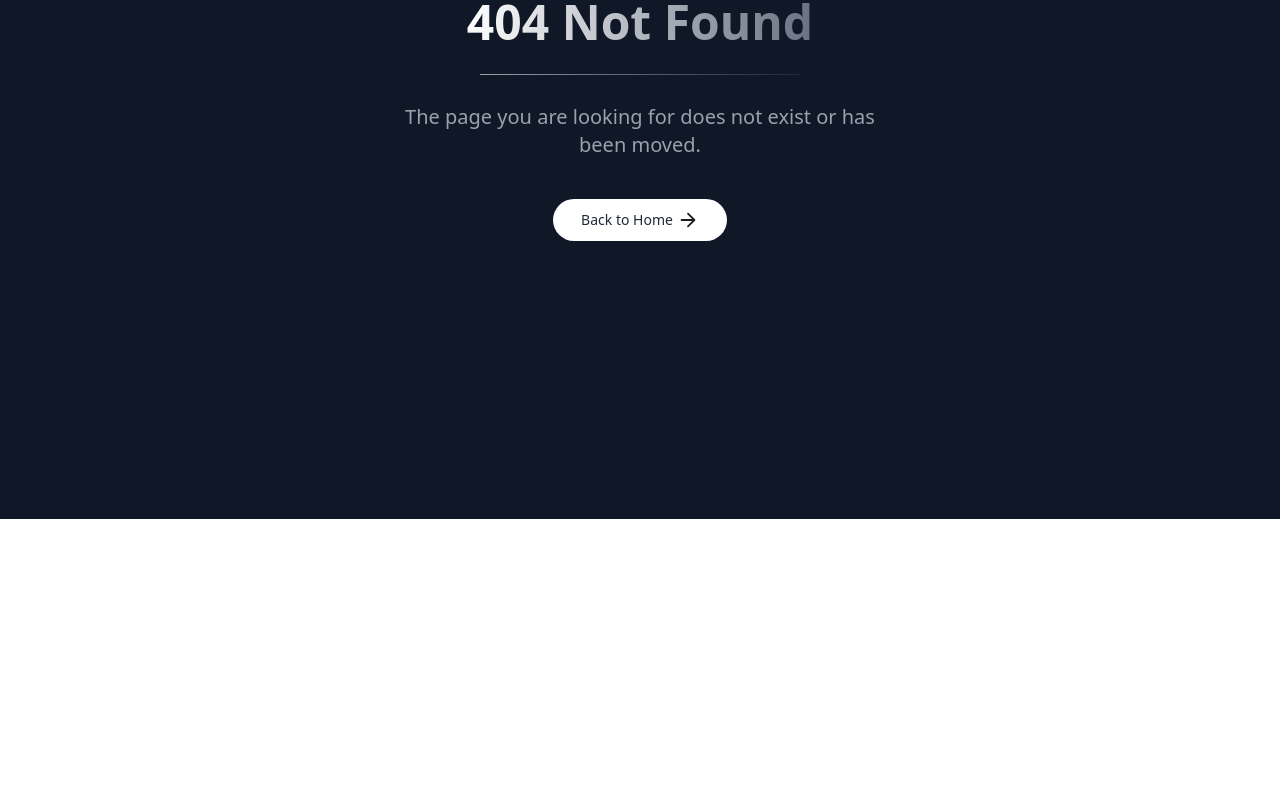
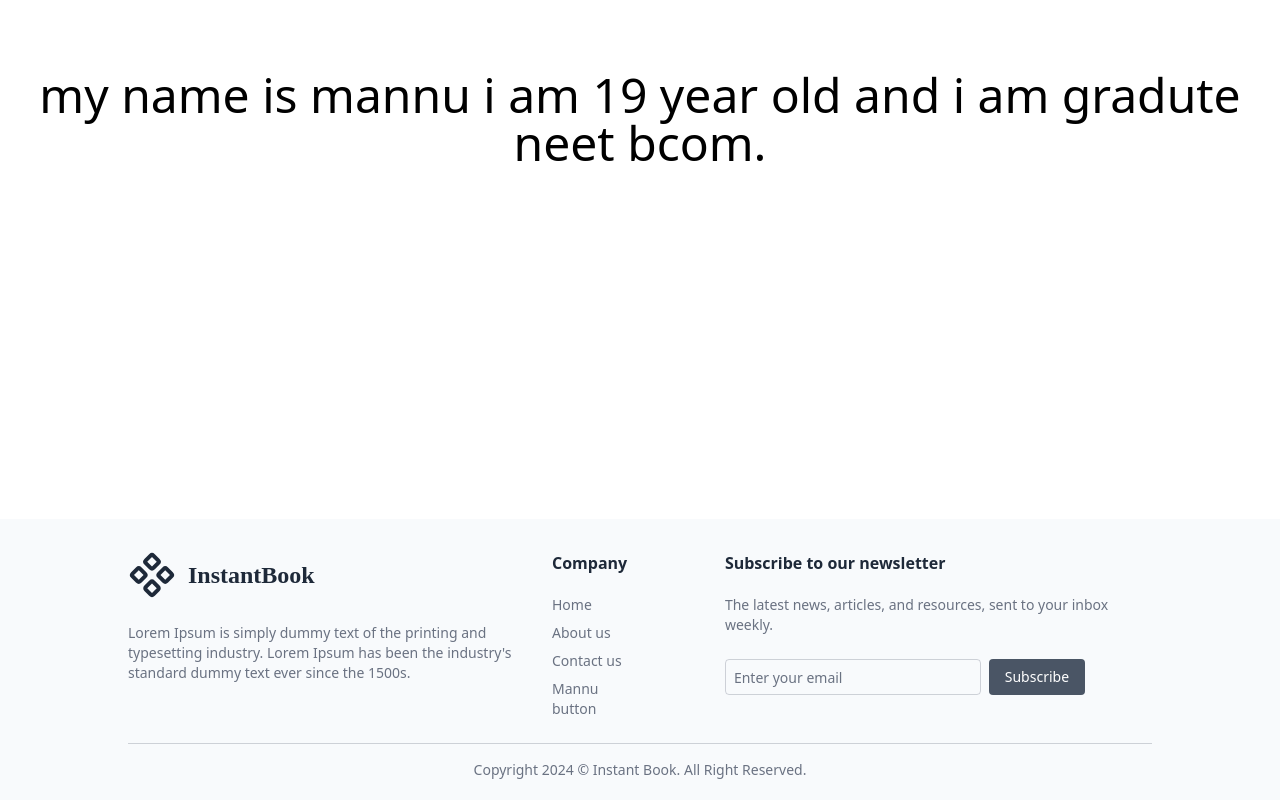
Before and after one commit to Gaurav905800/InstantBook-Frontend, a React (Vite) app: page /mannu in a window 1280 px wide. Before the commit this address had no page. Shown: the part 281-1081 px from the top of the page. Before the commit the page ends 800 px from the top, so only its background shows below. Built offline with nearby package versions, Linux system fonts and the light colour scheme.

Commit message:
mannu is here

```diff
--- a/src/components/Footer.tsx
+++ b/src/components/Footer.tsx
@@ -1,4 +1,5 @@
 import { Component } from "lucide-react";
+import { Link } from "react-router-dom";
 
 function Footer() {
   return (
@@ -34,7 +35,7 @@ function Footer() {
                 <a href="#">Contact us</a>
               </li>
               <li>
-                <a href="#">Privacy policy</a>
+                <Link to="/mannu">Mannu button</Link>
               </li>
             </ul>
           </div>
--- /dev/null
+++ b/src/pages/Mannu.tsx
@@ -0,0 +1,9 @@
+const Mannu = () => {
+  return (
+    <div className="min-h-screen text-center text-5xl place-content-center grid">
+      my name is mannu i am 19 year old and i am gradute neet bcom.
+    </div>
+  );
+};
+
+export default Mannu;
--- a/src/routes/AppRoutes.tsx
+++ b/src/routes/AppRoutes.tsx
@@ -15,6 +15,7 @@ import NotFound from "../pages/NotFound";
 import Dashboard from "../pages/dashboard/Dashboard";
 import Settings from "../pages/Settings";
 import AdminDashboard from "../pages/dashboard/AdminDashboard";
+import Mannu from "../pages/mannu";
 
 function AppRoutes() {
   return (
@@ -26,6 +27,7 @@ function AppRoutes() {
           <Route path="/rooms" element={<AllRooms />} />
           <Route path="/hotels" element={<AllHotels />} />
           <Route path="/my-bookings" element={<MyBookings />} />
+          <Route path="/mannu" element={<Mannu />} />
           <Route path="/hotels/:id/rooms" element={<HotelRooms />} />
           <Route
             path="/hotel/:hotelId/rooms/:roomId"
```
